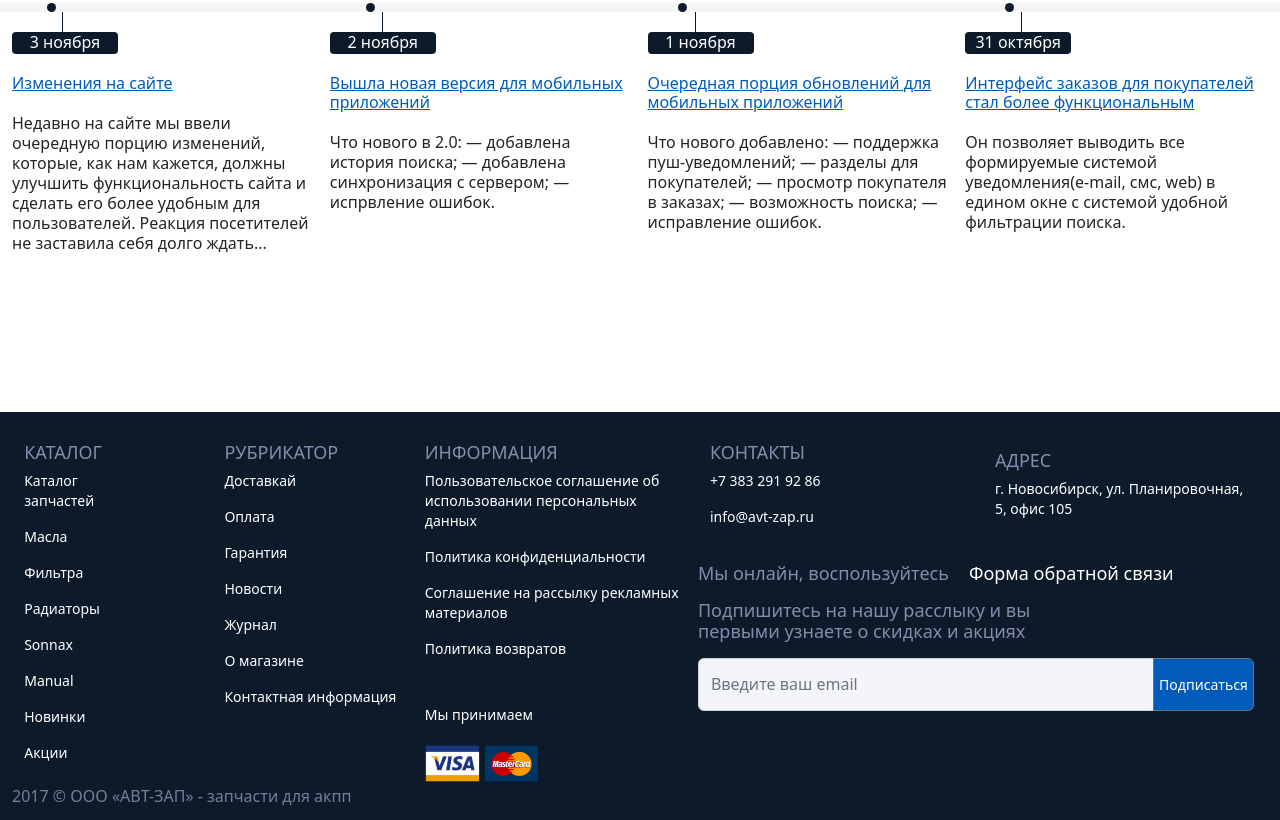
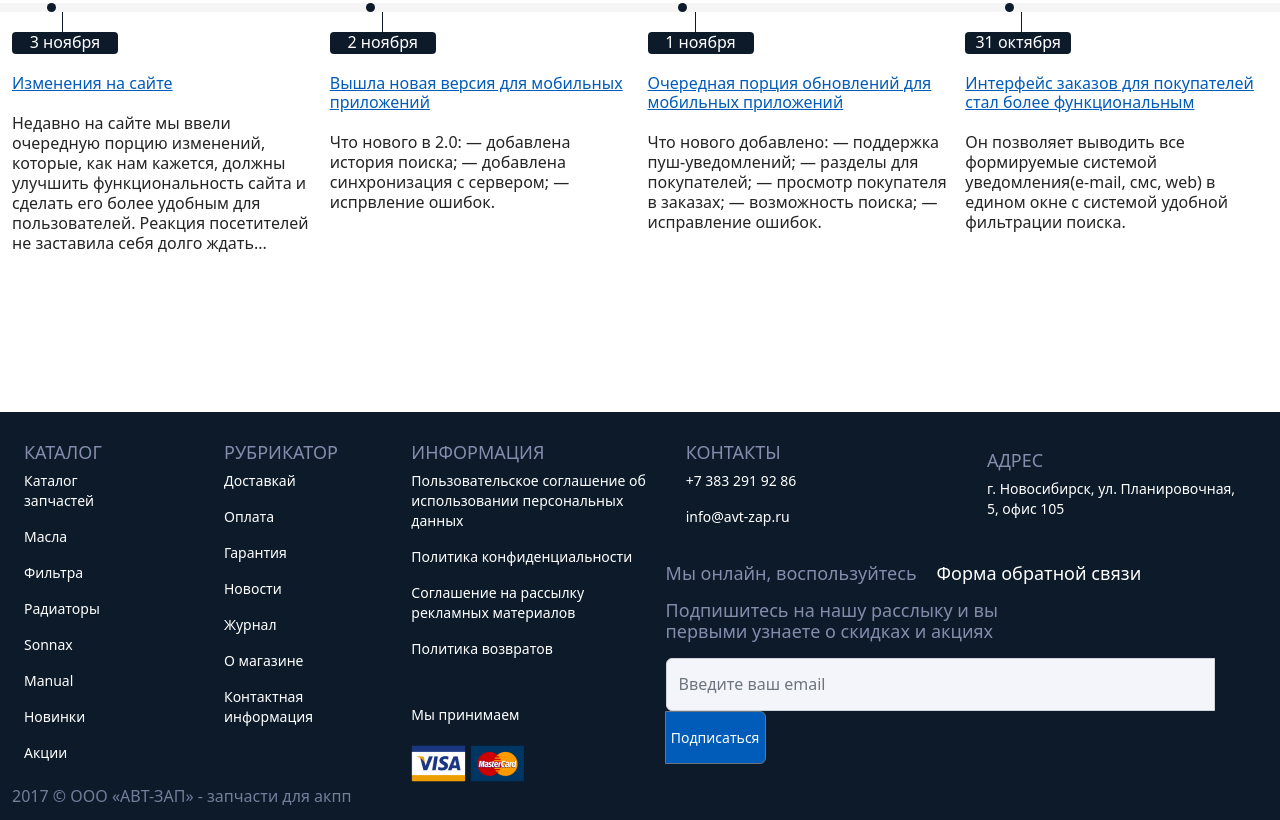
Before and after one commit to NazarVotkanych/detailing_Auto, a plain HTML site: page index.html in a window 1280 px wide. Shown: the part 2150-2970 px from the top of the page. Drawn offline with nearby package versions, Linux system fonts and the light colour scheme.

Commit message:
more and one and two

```diff
--- a/index.html
+++ b/index.html
@@ -694,9 +694,13 @@
                     вы первыми узнаете о скидках и акциях</p>
             </div>
             <div class="input-group">
-                <input type="text" class="form-control" placeholder="Введите ваш email" aria-label="Введите ваш email"
-                       aria-describedby="input-group-button-right">
-                <button type="button" class="btn btn-outline-secondary" id="input-group-button-right1">Подписаться</button>
+                <div class="input-button"><input type="text" class="form-control" placeholder="Введите ваш email"
+                          aria-label="Введите ваш email"
+                          aria-describedby="input-group-button-right"></div>
+                <div class="input-button--right">
+                    <button type="button" class="btn btn-outline-secondary" id="input-group-button-right1">Подписаться
+                    </button>
+                </div>
             </div>
         </div>
     </div>
```
